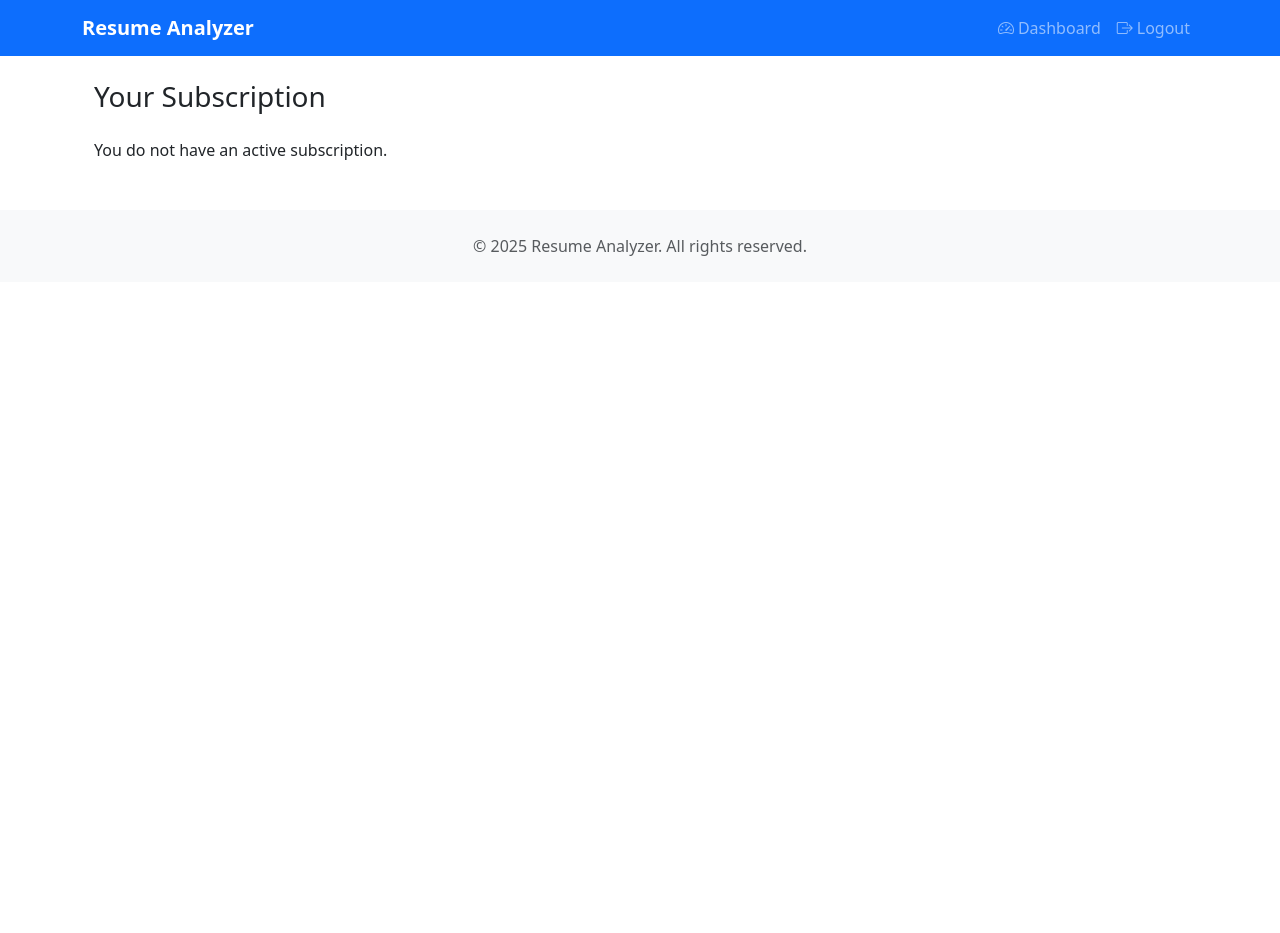
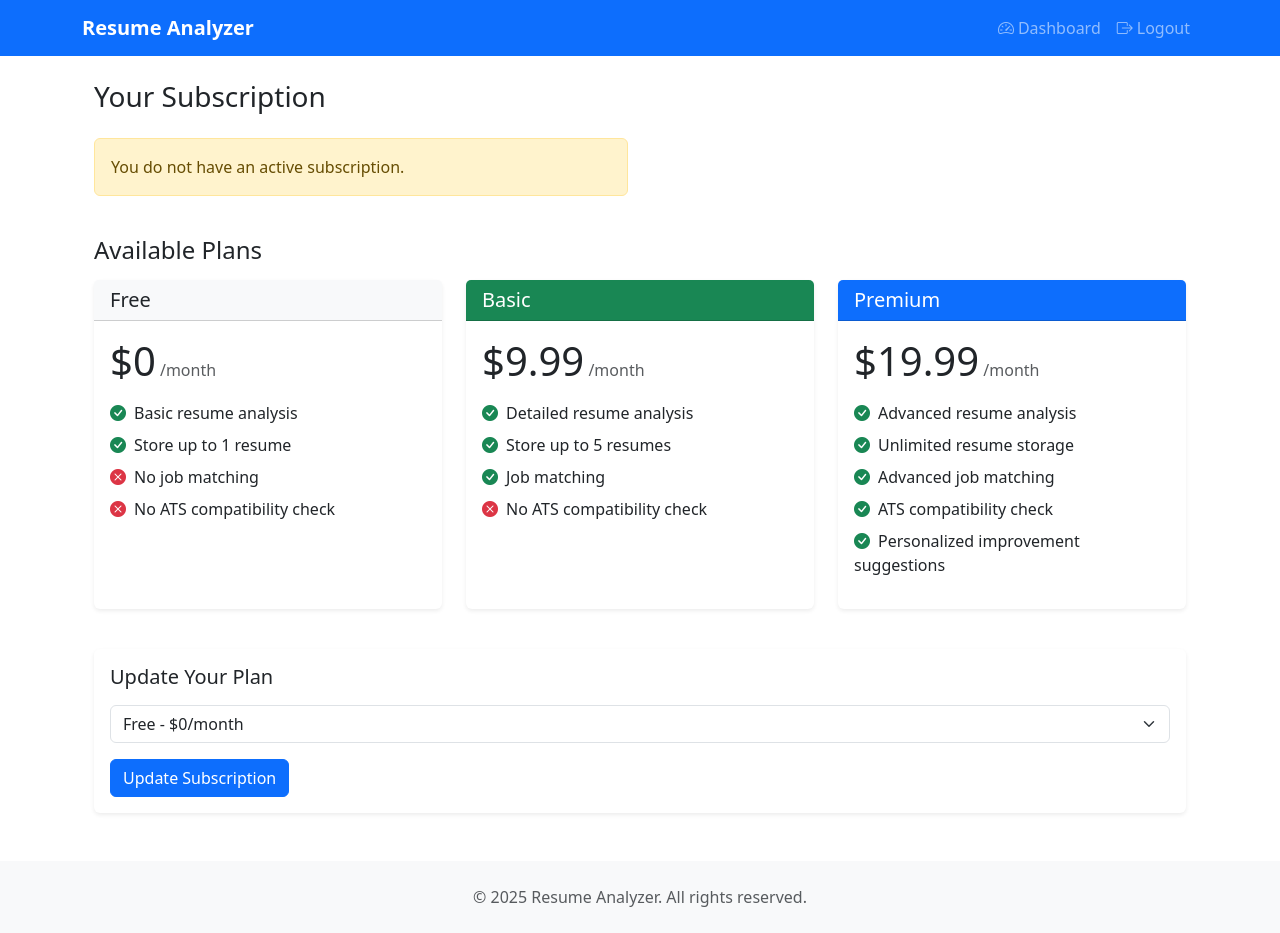
Before and after one commit to amirdhs/AI-Powered-Resume-Analyzer, a Flask app: page /subscription in a window 1280 px wide. Before the commit the page ends 256 px from the top, so only its background shows below. Run offline with Flask 3, Linux system fonts and the light colour scheme; the visitor is signed in with stand-in values (Sample User, id 1).

Commit message:
Enhance subscription.html layout and functionality with plan details and update form

```diff
--- a/app/templates/subscription.html
+++ b/app/templates/subscription.html
@@ -5,22 +5,118 @@
 {% block content %}
 <div class="container">
     <h1 class="h3 mb-4">Your Subscription</h1>
+
+    <div class="row mb-4">
+        <div class="col-md-6">
             {% if subscription %}
-    <p><strong>Plan:</strong> {{ subscription.plan }}</p>
+            <div class="card border-0 shadow-sm">
+                <div class="card-body">
+                    <h2 class="h5 mb-3">Current Plan</h2>
+                    <p><strong>Plan:</strong> <span class="badge bg-primary">{{ subscription.plan }}</span></p>
                     <p><strong>End Date:</strong> {{ subscription.end_date.strftime('%Y-%m-%d') }}</p>
+                </div>
+            </div>
+            {% else %}
+            <div class="alert alert-warning">
+                You do not have an active subscription.
+            </div>
+            {% endif %}
+        </div>
+    </div>
+
+    <h2 class="h4 mb-3">Available Plans</h2>
+    <div class="row mb-4">
+        <!-- Free Plan -->
+        <div class="col-md-4 mb-3">
+            <div class="card h-100 border-0 shadow-sm">
+                <div class="card-header bg-light">
+                    <h3 class="h5 mb-0">Free</h3>
+                </div>
+                <div class="card-body">
+                    <div class="mb-3">
+                        <span class="display-6">$0</span>
+                        <span class="text-muted">/month</span>
+                    </div>
+                    <ul class="list-unstyled">
+                        <li class="mb-2"><i class="bi bi-check-circle-fill text-success me-2"></i>Basic resume analysis</li>
+                        <li class="mb-2"><i class="bi bi-check-circle-fill text-success me-2"></i>Store up to 1 resume</li>
+                        <li class="mb-2"><i class="bi bi-x-circle-fill text-danger me-2"></i>No job matching</li>
+                        <li class="mb-2"><i class="bi bi-x-circle-fill text-danger me-2"></i>No ATS compatibility check</li>
+                    </ul>
+
+                    {% if subscription and subscription.plan == 'Free' %}
+                    <button disabled class="btn btn-outline-primary w-100">Current Plan</button>
+                    {% endif %}
+                </div>
+            </div>
+        </div>
+
+        <!-- Basic Plan -->
+        <div class="col-md-4 mb-3">
+            <div class="card h-100 border-0 shadow-sm">
+                <div class="card-header bg-success text-white">
+                    <h3 class="h5 mb-0">Basic</h3>
+                </div>
+                <div class="card-body">
+                    <div class="mb-3">
+                        <span class="display-6">$9.99</span>
+                        <span class="text-muted">/month</span>
+                    </div>
+                    <ul class="list-unstyled">
+                        <li class="mb-2"><i class="bi bi-check-circle-fill text-success me-2"></i>Detailed resume analysis</li>
+                        <li class="mb-2"><i class="bi bi-check-circle-fill text-success me-2"></i>Store up to 5 resumes</li>
+                        <li class="mb-2"><i class="bi bi-check-circle-fill text-success me-2"></i>Job matching</li>
+                        <li class="mb-2"><i class="bi bi-x-circle-fill text-danger me-2"></i>No ATS compatibility check</li>
+                    </ul>
+
+                    {% if subscription and subscription.plan == 'Basic' %}
+                    <button disabled class="btn btn-outline-primary w-100">Current Plan</button>
+                    {% endif %}
+                </div>
+            </div>
+        </div>
+
+        <!-- Premium Plan -->
+        <div class="col-md-4 mb-3">
+            <div class="card h-100 border-0 shadow-sm border-primary">
+                <div class="card-header bg-primary text-white">
+                    <h3 class="h5 mb-0">Premium</h3>
+                </div>
+                <div class="card-body">
+                    <div class="mb-3">
+                        <span class="display-6">$19.99</span>
+                        <span class="text-muted">/month</span>
+                    </div>
+                    <ul class="list-unstyled">
+                        <li class="mb-2"><i class="bi bi-check-circle-fill text-success me-2"></i>Advanced resume analysis</li>
+                        <li class="mb-2"><i class="bi bi-check-circle-fill text-success me-2"></i>Unlimited resume storage</li>
+                        <li class="mb-2"><i class="bi bi-check-circle-fill text-success me-2"></i>Advanced job matching</li>
+                        <li class="mb-2"><i class="bi bi-check-circle-fill text-success me-2"></i>ATS compatibility check</li>
+                        <li class="mb-2"><i class="bi bi-check-circle-fill text-success me-2"></i>Personalized improvement suggestions</li>
+                    </ul>
+
+                    {% if subscription and subscription.plan == 'Premium' %}
+                    <button disabled class="btn btn-outline-primary w-100">Current Plan</button>
+                    {% endif %}
+                </div>
+            </div>
+        </div>
+    </div>
+
+    <div class="card border-0 shadow-sm mb-4">
+        <div class="card-body">
+            <h2 class="h5 mb-3">Update Your Plan</h2>
             <form method="POST" action="{{ url_for('main.update_subscription') }}">
                 <div class="mb-3">
-            <label for="plan" class="form-label">Update Plan</label>
                     <select class="form-select" id="plan" name="plan" required>
-                <option value="Free" {% if subscription.plan == 'Free' %}selected{% endif %}>Free</option>
-                <option value="Basic" {% if subscription.plan == 'Basic' %}selected{% endif %}>Basic</option>
-                <option value="Premium" {% if subscription.plan == 'Premium' %}selected{% endif %}>Premium</option>
+                        <option value="Free" {% if subscription and subscription.plan == 'Free' %}selected{% endif %}>Free - $0/month</option>
+                        <option value="Basic" {% if subscription and subscription.plan == 'Basic' %}selected{% endif %}>Basic - $9.99/month</option>
+                        <option value="Premium" {% if subscription and subscription.plan == 'Premium' %}selected{% endif %}>Premium - $19.99/month</option>
                     </select>
                 </div>
                 <button type="submit" class="btn btn-primary">Update Subscription</button>
             </form>
-    {% else %}
-    <p>You do not have an active subscription.</p>
-    {% endif %}
+        </div>
+    </div>
 </div>
 {% endblock %}
```
Lines whose indentation alone changed are shown as unchanged.
